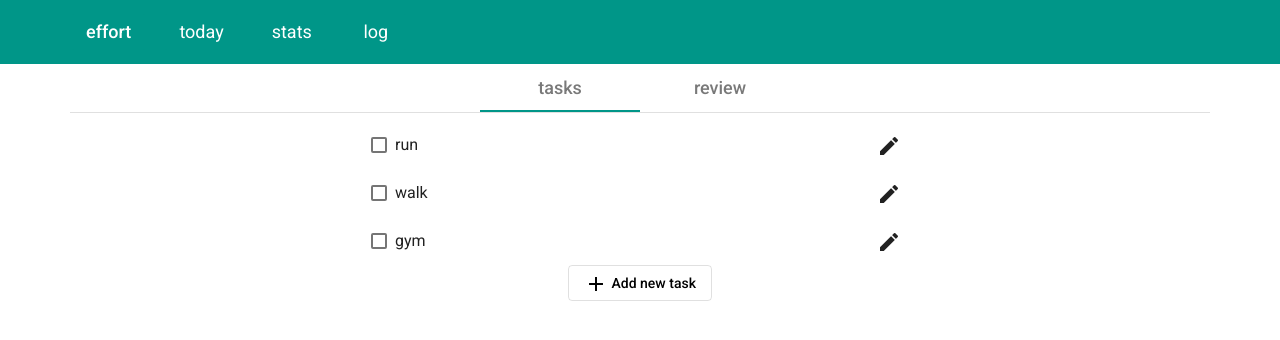
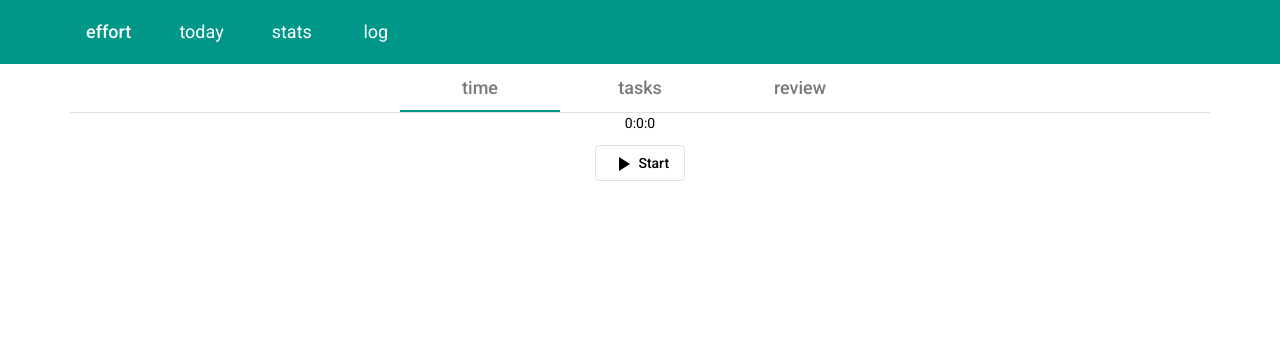
Before and after one commit to david4konecny/effort-frontend, an Angular app: page / in a window 1280 px wide. Shown: the top 340 px of the page. Built offline with nearby package versions, Linux system fonts and the light colour scheme.

Commit message:
add time component

```diff
--- a/src/app/app.module.ts
+++ b/src/app/app.module.ts
@@ -20,6 +20,7 @@ import {MatInputModule} from '@angular/material/input';
 import { ReactiveFormsModule } from '@angular/forms';
 import {MatSliderModule} from '@angular/material/slider';
 import { LogComponent } from './log/log.component';
+import { TimeComponent } from './time/time.component';
 
 @NgModule({
   declarations: [
@@ -28,7 +29,8 @@ import { LogComponent } from './log/log.component';
     TasksComponent,
     ReviewComponent,
     TaskDialogComponent,
-    LogComponent
+    LogComponent,
+    TimeComponent
   ],
   imports: [
     BrowserModule,
--- a/src/app/dashboard/dashboard.component.html
+++ b/src/app/dashboard/dashboard.component.html
@@ -1,4 +1,10 @@
 <mat-tab-group mat-align-tabs="center">
+  <mat-tab>
+    <ng-template mat-tab-label>
+      <span class="dashboard-tab-label">time</span>
+    </ng-template>
+    <app-time></app-time>
+  </mat-tab>
   <mat-tab>
     <ng-template mat-tab-label>
       <span class="dashboard-tab-label">tasks</span>
--- /dev/null
+++ b/src/app/time/time.component.html
@@ -0,0 +1,7 @@
+<div class="text-center">
+  <p>{{time}}</p>
+  <button mat-stroked-button (click)="onButtonClick()">
+    <mat-icon>{{isTrackingTime ? 'stop' : 'play_arrow'}}</mat-icon>
+    {{isTrackingTime ? 'Stop' : 'Start'}}
+  </button>
+</div>
--- /dev/null
+++ b/src/app/time/time.component.ts
@@ -0,0 +1,47 @@
+import { Component, OnInit } from '@angular/core';
+import { Observable, Subscription, timer} from 'rxjs';
+
+@Component({
+  selector: 'app-time',
+  templateUrl: './time.component.html',
+  styleUrls: ['./time.component.css']
+})
+export class TimeComponent implements OnInit {
+  isTrackingTime: boolean;
+  time: string;
+  timer: Observable<number>;
+  sub: Subscription;
+
+  constructor() { }
+
+  ngOnInit(): void {
+    this.isTrackingTime = false;
+    this.updateCurrentTime(0);
+  }
+
+  onButtonClick() {
+    if (this.isTrackingTime) {
+      this.stopTime();
+    } else {
+      this.startTime();
+    }
+    this.isTrackingTime = !this.isTrackingTime;
+  }
+
+  startTime() {
+    this.timer = timer(0, 1000);
+    this.sub = this.timer.subscribe(it => this.updateCurrentTime(it));
+  }
+
+  stopTime() {
+    this.sub.unsubscribe();
+  }
+
+  updateCurrentTime(seconds: number) {
+    const hours = Math.floor(seconds / 3600);
+    const min = Math.floor(seconds / 60) % 60;
+    const sec = Math.floor(seconds % 60);
+    this.time = `${hours}:${min}:${sec}`;
+  }
+
+}
```
Also changed, not shown: src/app/time/time.component.css (added), 1 other file (tests, documents, lock files or other folders).
